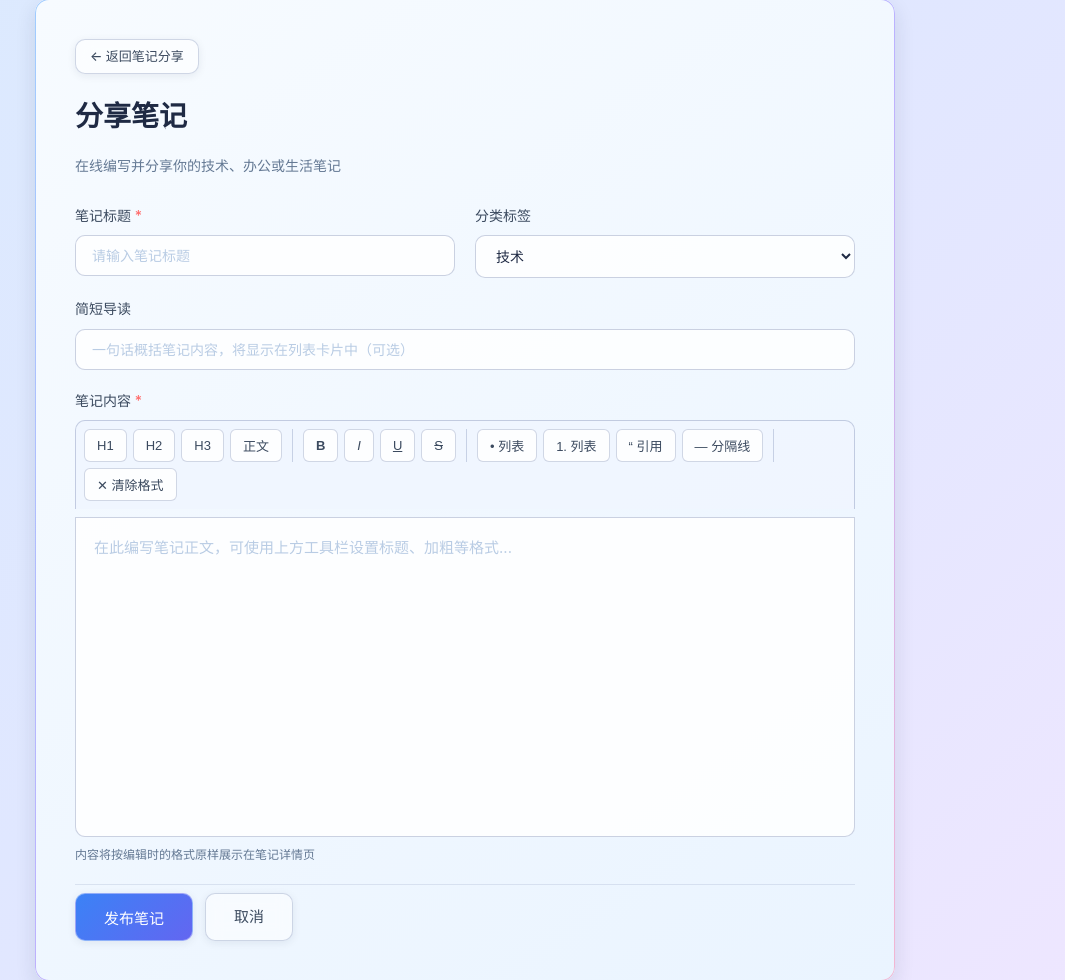
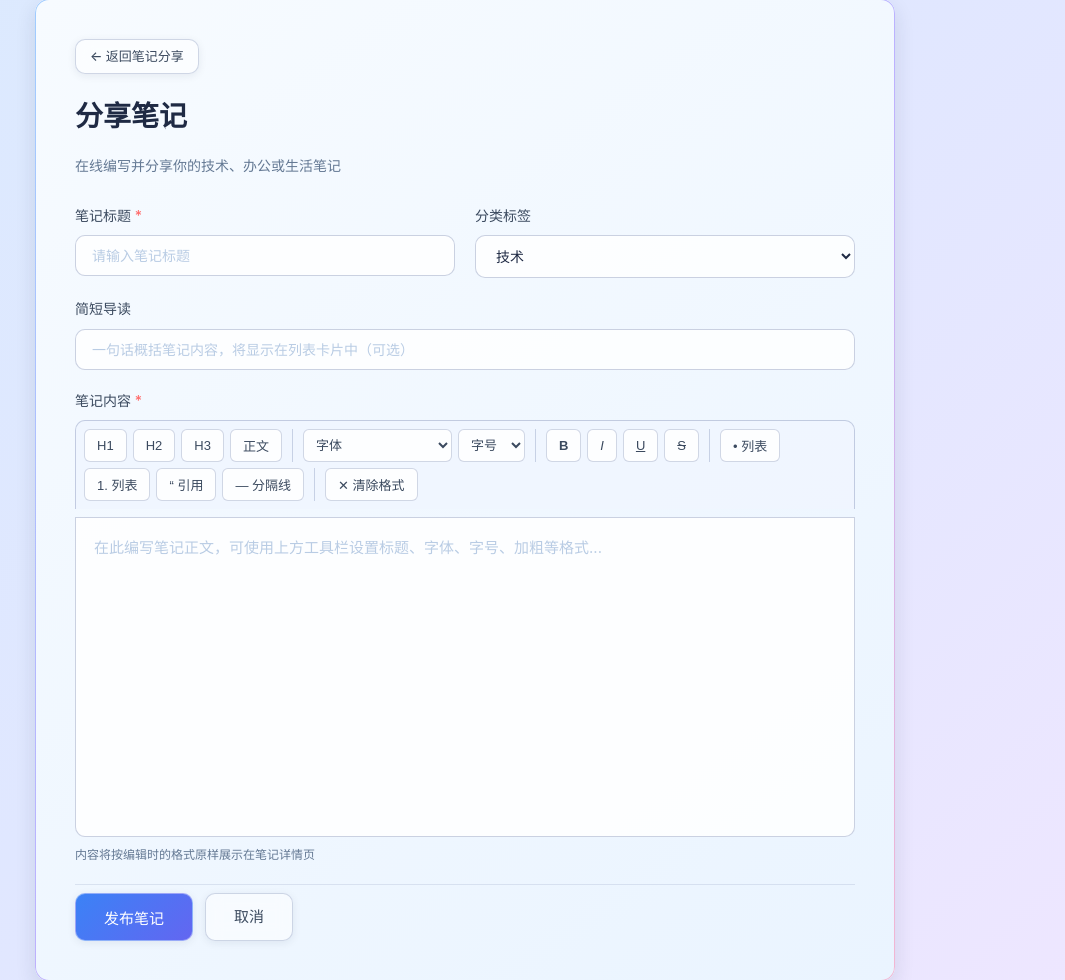
Before and after one commit to 4869syn/platform, a Django app: page /notes/create/ in a window 1280 px wide. Shown: the part 105-1085 px from the top of the page, without its empty margins (175-1240 px from the left). Run offline with Django 5.2, Linux system fonts and the light colour scheme; the visitor is signed in with stand-in values (Sample User, id 1).

Commit message:
Add files via upload

```diff
--- a/resource_platform/templates/note_form.html
+++ b/resource_platform/templates/note_form.html
@@ -1,21 +1,17 @@
 {% extends 'base.html' %}
-
 {% block title %}{% if is_edit %}编辑笔记{% else %}分享笔记{% endif %} - 笔记分享 - 资源聚合平台{% endblock %}
-
 {% block content %}
 <div class="container">
     <div class="detail-page form-page">
         <a href="{% if is_edit %}{% url 'core:note_detail' note.pk %}{% else %}{% url 'core:notes' %}{% endif %}" class="btn btn-ghost btn-sm back-link">
             &larr; {% if is_edit %}返回笔记详情{% else %}返回笔记分享{% endif %}
         </a>
-
         <h1 class="form-title">
             {% if is_edit %}编辑笔记{% else %}分享笔记{% endif %}
         </h1>
         <p class="form-subtitle">
             {% if is_edit %}修改笔记内容后保存，更新将立即生效{% else %}在线编写并分享你的技术、办公或生活笔记{% endif %}
         </p>
-
         {% if messages %}
         <div class="message-list">
             {% for message in messages %}
@@ -23,10 +19,8 @@
             {% endfor %}
         </div>
         {% endif %}
-
         <form method="post" class="resource-form" id="noteForm">
             {% csrf_token %}
-
             <div class="form-row">
                 <div class="form-group">
                     <label class="form-label" for="id_title">笔记标题 <span class="required">*</span></label>
@@ -45,14 +39,12 @@
                     </select>
                 </div>
             </div>
-
             <div class="form-group">
                 <label class="form-label" for="id_intro">简短导读</label>
                 <input type="text" id="id_intro" name="intro" class="form-input"
                        value="{% if is_edit %}{{ note.intro }}{% endif %}"
                        placeholder="一句话概括笔记内容，将显示在列表卡片中（可选）">
             </div>
-
             <div class="form-group">
                 <label class="form-label">笔记内容 <span class="required">*</span></label>
                 <div class="editor-toolbar" id="editorToolbar">
@@ -61,6 +53,26 @@
                     <button type="button" class="editor-btn" data-cmd="formatBlock" data-value="h3" title="标题3">H3</button>
                     <button type="button" class="editor-btn" data-cmd="formatBlock" data-value="p" title="正文">正文</button>
                     <span class="editor-divider"></span>
+                    <!-- 新增字体下拉 -->
+                    <select class="editor-select" id="fontFamilySelect" title="字体">
+                        <option value="">字体</option>
+                        <option value="Microsoft YaHei">微软雅黑</option>
+                        <option value="SimSun">宋体</option>
+                        <option value="SimHei">黑体</option>
+                        <option value="Arial">Arial</option>
+                        <option value="Times New Roman">Times New Roman</option>
+                    </select>
+                    <!-- 新增字号下拉 -->
+                    <select class="editor-select" id="fontSizeSelect" title="字号">
+                        <option value="">字号</option>
+                        <option value="1">12px</option>
+                        <option value="2">14px</option>
+                        <option value="3">16px</option>
+                        <option value="4">18px</option>
+                        <option value="5">20px</option>
+                        <option value="6">24px</option>
+                    </select>
+                    <span class="editor-divider"></span>
                     <button type="button" class="editor-btn" data-cmd="bold" title="加粗"><strong>B</strong></button>
                     <button type="button" class="editor-btn" data-cmd="italic" title="斜体"><em>I</em></button>
                     <button type="button" class="editor-btn" data-cmd="underline" title="下划线"><u>U</u></button>
@@ -68,17 +80,16 @@
                     <span class="editor-divider"></span>
                     <button type="button" class="editor-btn" data-cmd="insertUnorderedList" title="无序列表">&bull; 列表</button>
                     <button type="button" class="editor-btn" data-cmd="insertOrderedList" title="有序列表">1. 列表</button>
-                    <button type="button" class="editor-btn" data-cmd="formatBlock" data-value="blockquote" title="引用">&ldquo; 引用</button>
-                    <button type="button" class="editor-btn" data-cmd="insertHorizontalRule" title="分隔线">&mdash; 分隔线</button>
+                    <button type="button" class="editor-btn" data-cmd="formatBlock" data-value="blockquote" title="引用（选中引用内文字可取消引用）">&ldquo; 引用</button>
+                    <button type="button" class="editor-btn" data-cmd="insertHorizontalRule" title="分隔线（选中分隔线再点可删除）">&mdash; 分隔线</button>
                     <span class="editor-divider"></span>
                     <button type="button" class="editor-btn" data-cmd="removeFormat" title="清除格式">✕ 清除格式</button>
                 </div>
                 <div id="id_content" class="rich-editor" contenteditable="true"
-                     data-placeholder="在此编写笔记正文，可使用上方工具栏设置标题、加粗等格式...">{% if is_edit %}{{ note.content|safe }}{% endif %}</div>
+                     data-placeholder="在此编写笔记正文，可使用上方工具栏设置标题、字体、字号、加粗等格式...">{% if is_edit %}{{ note.content|safe }}{% endif %}</div>
                 <input type="hidden" name="content" id="id_content_input" required>
                 <div class="form-hint">内容将按编辑时的格式原样展示在笔记详情页</div>
             </div>
-
             <div class="form-actions">
                 <button type="submit" class="btn btn-primary btn-lg">
                     {% if is_edit %}保存修改{% else %}发布笔记{% endif %}
@@ -89,7 +100,6 @@
     </div>
 </div>
 {% endblock %}
-
 {% block extra_js %}
 <script>
     (function () {
@@ -97,9 +107,25 @@
         var toolbar = document.getElementById('editorToolbar');
         var form = document.getElementById('noteForm');
         var contentInput = document.getElementById('id_content_input');
+        var fontFamilySelect = document.getElementById('fontFamilySelect');
+        var fontSizeSelect = document.getElementById('fontSizeSelect');
         if (!editor || !toolbar || !form || !contentInput) return;
 
-        // 工具栏命令
+        // 判断选区是否在某个标签内
+        function selectionInTag(tagName) {
+            var sel = window.getSelection();
+            if (!sel.rangeCount) return false;
+            var node = sel.anchorNode;
+            while (node && node !== editor) {
+                if (node.tagName && node.tagName.toLowerCase() === tagName.toLowerCase()) {
+                    return true;
+                }
+                node = node.parentNode;
+            }
+            return false;
+        }
+
+        // 工具栏按钮命令
         toolbar.addEventListener('click', function (e) {
             var btn = e.target.closest('.editor-btn');
             if (!btn) return;
@@ -107,9 +133,61 @@
             var cmd = btn.getAttribute('data-cmd');
             var value = btn.getAttribute('data-value') || null;
             editor.focus();
+
+            // ========== 引用切换逻辑 ==========
+            if (cmd === 'formatBlock' && value === 'blockquote') {
+                if (selectionInTag('blockquote')) {
+                    // 已经在引用里，退出引用，变回p标签
+                    document.execCommand('formatBlock', false, 'p');
+                } else {
+                    document.execCommand('formatBlock', false, 'blockquote');
+                }
+                syncContent();
+                return;
+            }
+
+            // ========== 分隔线：选中hr时删除 ==========
+            if (cmd === 'insertHorizontalRule') {
+                var sel = window.getSelection();
+                if (sel.rangeCount) {
+                    var range = sel.getRangeAt(0);
+                    var node = range.startContainer;
+                    if (node.tagName === 'HR' || (node.nextSibling && node.nextSibling.tagName === 'HR')) {
+                        // 选中分隔线直接删掉
+                        var hrNode;
+                        if(node.tagName === 'HR') hrNode = node;
+                        else hrNode = node.nextSibling;
+                        if(hrNode && hrNode.tagName === 'HR'){
+                            hrNode.remove();
+                            syncContent();
+                            return;
+                        }
+                    }
+                }
+                document.execCommand(cmd, false, value);
+                syncContent();
+                return;
+            }
+
+            // 其他原有命令
             document.execCommand(cmd, false, value);
             syncContent();
         });
+
+        // 字体切换
+        fontFamilySelect.addEventListener('change', function(){
+            editor.focus();
+            document.execCommand('fontName', false, this.value);
+            syncContent();
+            this.value = ""; // 选择后重置下拉，方便重复选择
+        })
+        // 字号切换
+        fontSizeSelect.addEventListener('change', function(){
+            editor.focus();
+            document.execCommand('fontSize', false, this.value);
+            syncContent();
+            this.value = "";
+        })
 
         // 提交前同步内容到隐藏 input
         function syncContent() {
@@ -122,10 +200,8 @@
             }
             contentInput.value = html;
         }
-
         editor.addEventListener('input', syncContent);
         editor.addEventListener('blur', syncContent);
-
         form.addEventListener('submit', function (e) {
             syncContent();
             if (!contentInput.value) {
@@ -135,7 +211,6 @@
                 alert('笔记内容不能为空。');
             }
         });
-
         // 占位符显示控制
         function updatePlaceholder() {
             if (editor.textContent.trim() || editor.querySelector('img')) {
```
